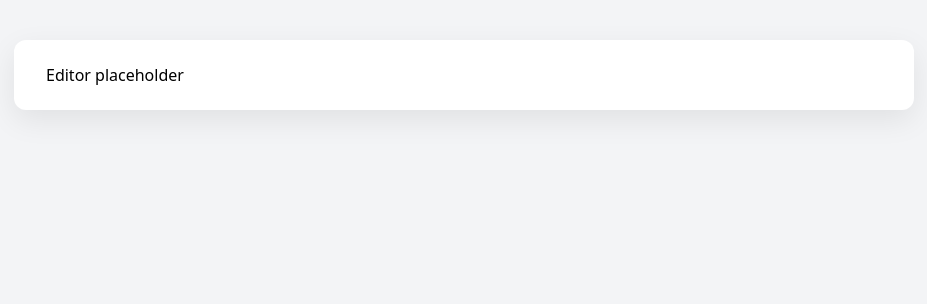
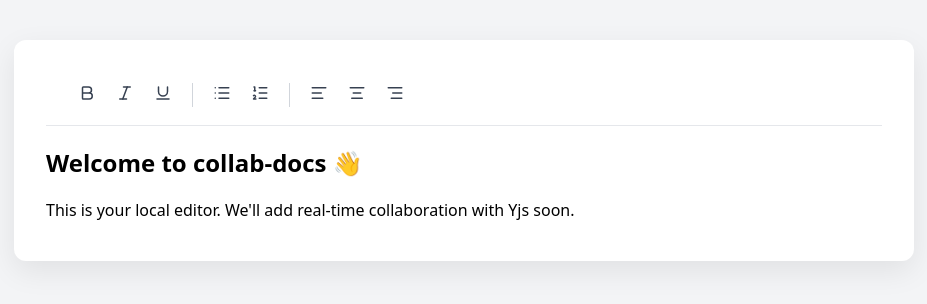
Before and after one commit to VincentLee1208/collab-docs, a React (Create React App) app in the folder client/: page / in a window 1280 px wide. Shown: the top 304 px of the page, without its empty margins (176-1103 px from the left). Built offline with nearby package versions, Linux system fonts and the light colour scheme.

Commit message:
Basic editor with tiptap and lucide react toolbar icons

```diff
--- a/client/package.json
+++ b/client/package.json
@@ -7,10 +7,15 @@
     "@testing-library/jest-dom": "^6.9.1",
     "@testing-library/react": "^16.3.0",
     "@testing-library/user-event": "^13.5.0",
+    "@tiptap/extension-text-align": "^3.11.1",
+    "@tiptap/extension-underline": "^3.11.1",
+    "@tiptap/react": "^3.11.1",
+    "@tiptap/starter-kit": "^3.11.1",
     "@types/jest": "^27.5.2",
     "@types/node": "^16.18.126",
     "@types/react": "^19.2.7",
     "@types/react-dom": "^19.2.3",
+    "lucide-react": "^0.555.0",
     "react": "^19.2.0",
     "react-dom": "^19.2.0",
     "react-scripts": "5.0.1",
--- a/client/src/App.tsx
+++ b/client/src/App.tsx
@@ -1,4 +1,5 @@
 import React from 'react';
+import Editor from './components/Editor';
 
 function App() {
   return (
@@ -22,7 +23,7 @@ function App() {
       >
 
         {/* Editor will go here */}
-        <div>Editor placeholder</div>
+        <Editor />
       </div>
     </div>
   );
--- /dev/null
+++ b/client/src/components/Editor.tsx
@@ -0,0 +1,30 @@
+import React from 'react';
+import { useEditor, EditorContent } from '@tiptap/react';
+import StarterKit from '@tiptap/starter-kit';
+import Underline from '@tiptap/extension-underline';
+import TextAlign from '@tiptap/extension-text-align';
+
+import EditorToolbar from './EditorToolbar';
+import '../styles/Editor.css';
+
+const Editor: React.FC = () => {
+  const editor = useEditor({
+    extensions: [StarterKit, Underline, TextAlign.configure({ types: ['heading', 'paragraph'] })],
+    content: `
+      <h2>Welcome to collab-docs 👋</h2>
+      <p>This is your local editor. We&apos;ll add real-time collaboration with Yjs soon.</p>
+    `,
+  });
+
+  if (!editor) return null;
+
+  return (
+    <div className="editor-root">
+      <EditorToolbar editor={editor} />
+      <div className="editor-content-wrapper">
+        <EditorContent editor={editor} />
+      </div>
+    </div>
+  );
+};
+export default Editor;
--- /dev/null
+++ b/client/src/components/EditorToolbar.tsx
@@ -0,0 +1,152 @@
+import React, { useEffect, useState } from 'react';
+import type { Editor } from '@tiptap/react';
+import { Bold, Italic, Underline, List, ListOrdered, AlignLeft, AlignCenter, AlignRight } from 'lucide-react';
+import '../styles/EditorToolbar.css';
+
+interface EditorToolbarProps {
+  editor: Editor;
+}
+
+const EditorToolbar: React.FC<EditorToolbarProps> = ({ editor }) => {
+  const [, setUpdate] = useState(0); // dummy state to re-render
+
+  // 🔥 Force re-render on every editor update
+  useEffect(() => {
+    if (!editor) return;
+
+    const handler = () => {
+      setUpdate((x) => x + 1);
+    };
+
+    editor.on('update', handler);
+    editor.on('selectionUpdate', handler);
+    editor.on('transaction', handler);
+
+    return () => {
+      editor.off('update', handler);
+      editor.off('selectionUpdate', handler);
+      editor.off('transaction', handler);
+    };
+  }, [editor]);
+
+  const applyFormatting = (action: string) => {
+    switch (action) {
+      case 'bold':
+        editor.chain().focus().toggleBold().run();
+        break;
+      case 'italic':
+        editor.chain().focus().toggleItalic().run();
+        break;
+      case 'underline':
+        editor.chain().focus().toggleUnderline().run();
+        break;
+      case 'bulletList':
+        editor.chain().focus().toggleBulletList().run();
+        break;
+      case 'orderedList':
+        editor.chain().focus().toggleOrderedList().run();
+        break;
+      case 'alignLeft':
+        editor.chain().focus().setTextAlign('left').run();
+        break;
+      case 'alignCenter':
+        editor.chain().focus().setTextAlign('center').run();
+        break;
+      case 'alignRight':
+        editor.chain().focus().setTextAlign('right').run();
+        break;
+      default:
+        break;
+    }
+  };
+
+  return (
+    <div className="editor-toolbar">
+      {/* Bold */}
+      <button
+        type="button"
+        onClick={() => applyFormatting('bold')}
+        className={`toolbar-button ${editor.isActive('bold') ? 'is-active' : ''}`}
+        title="Bold"
+      >
+        <Bold className="toolbar-icon" />
+      </button>
+
+      {/* Italic */}
+      <button
+        type="button"
+        onClick={() => applyFormatting('italic')}
+        className={`toolbar-button ${editor.isActive('italic') ? 'is-active' : ''}`}
+        title="Italic"
+      >
+        <Italic className="toolbar-icon" />
+      </button>
+
+      {/* Underline */}
+      <button
+        type="button"
+        onClick={() => applyFormatting('underline')}
+        className={`toolbar-button ${editor.isActive('underline') ? 'is-active' : ''}`}
+        title="Underline"
+      >
+        <Underline className="toolbar-icon" />
+      </button>
+
+      <div className="toolbar-divider" />
+
+      {/* Bullet list */}
+      <button
+        type="button"
+        onClick={() => applyFormatting('bulletList')}
+        className={`toolbar-button ${editor.isActive('bulletList') ? 'is-active' : ''}`}
+        title="Bullet list"
+      >
+        <List className="toolbar-icon" />
+      </button>
+
+      {/* Ordered list */}
+      <button
+        type="button"
+        onClick={() => applyFormatting('orderedList')}
+        className={`toolbar-button ${editor.isActive('orderedList') ? 'is-active' : ''}`}
+        title="Numbered list"
+      >
+        <ListOrdered className="toolbar-icon" />
+      </button>
+
+      <div className="toolbar-divider" />
+
+      {/* Align left */}
+      <button
+        type="button"
+        onClick={() => applyFormatting('alignLeft')}
+        className={`toolbar-button ${editor.isActive({ textAlign: 'left' }) ? 'is-active' : ''}`}
+        title="Align left"
+      >
+        <AlignLeft className="toolbar-icon" />
+      </button>
+
+      {/* Align center */}
+      <button
+        type="button"
+        onClick={() => applyFormatting('alignCenter')}
+        className={`toolbar-button ${editor.isActive({ textAlign: 'center' }) ? 'is-active' : ''}`}
+        title="Align center"
+      >
+        <AlignCenter className="toolbar-icon" />
+      </button>
+
+      {/* Align right */}
+      <button
+        type="button"
+        onClick={() => applyFormatting('alignRight')}
+        className={`toolbar-button ${editor.isActive({ textAlign: 'right' }) ? 'is-active' : ''}`}
+        title="Align right"
+      >
+        <AlignRight className="toolbar-icon" />
+      </button>
+    </div>
+  );
+};
+
+export default EditorToolbar;
--- /dev/null
+++ b/client/src/styles/Editor.css
@@ -0,0 +1,7 @@
+.ProseMirror:focus {
+    outline: none !important;
+}
+
+.editor-content-wrapper {
+    outline: none !important;
+}
--- /dev/null
+++ b/client/src/styles/EditorToolbar.css
@@ -0,0 +1,43 @@
+.editor-toolbar {
+  border-bottom: 1px solid #e5e7eb;
+  padding: 12px 24px;
+  display: flex;
+  align-items: center;
+  gap: 4px;
+  flex-wrap: wrap;
+  background: white;
+}
+
+.toolbar-divider {
+  width: 1px;
+  height: 24px;
+  background-color: #d1d5db;
+  margin: 0 8px;
+}
+
+.toolbar-button {
+  padding: 8px;
+  background: transparent;
+  border: none;
+  border-radius: 6px;
+  cursor: pointer;
+  transition: background-color 120ms ease;
+}
+
+.toolbar-button:hover {
+  background: #f3f4f6;
+}
+
+.toolbar-button.is-active {
+  background-color: #111827;
+}
+
+.toolbar-button.is-active .toolbar-icon {
+  color: white;
+}
+
+.toolbar-icon {
+  width: 18px;
+  height: 18px;
+  color: #374151;
+}
```
Also changed, not shown: 1 other file (tests, documents, lock files or other folders).
